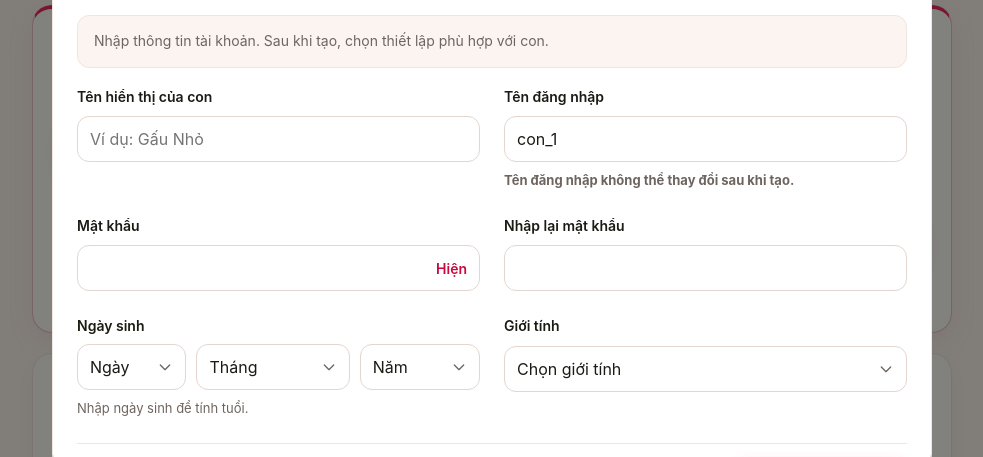
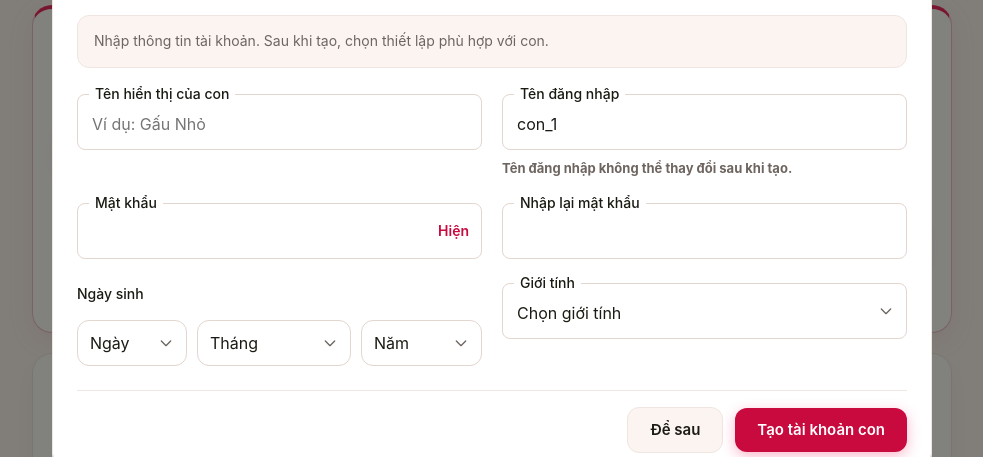
Before and after one commit to gamevui-z/profile-kid, a website: page index.html in a window 1280 px wide. Both pictures are taken after a click on the button "Tạo tài khoản cho con". Shown: the part 310-767 px from the top of the page, without its empty margins (148-1131 px from the left). Drawn offline with Linux system fonts and the light colour scheme.

Commit message:
Unify outlined child account fields and remove input-condition hints

```diff
--- a/index.html
+++ b/index.html
@@ -1340,12 +1340,30 @@
         #child-transfer-dialog input[type=tel],#child-transfer-dialog input[type=text] { min-height:44px; width:100%; }
         #child-transfer-dialog .transfer-note { padding:12px; margin:16px 0; background:var(--bg-muted); border-radius:12px; font-size:var(--text-label); }
 /* Contextual input guidance: keep errors and permanent notices visible. */
-        .form-group .input-guidance { display:none; }
-        .form-group:focus-within .input-guidance { display:block; }
-        .guidance-pointer .input-guidance { display:none !important; }
-        .guidance-pointer .input-guidance.guidance-visible { display:block !important; }
         .confirmation-error { display:block; color:#b42318; font-size:14px; line-height:1.5; margin-top:8px; }
         .confirmation-error:empty { display:none; }
+
+        /* Shared outlined fields across child creation and account settings. */
+        #family-create-form .family-fields,
+        #child-profile-settings .family-fields,
+        #child-password-settings .family-fields { gap:24px 20px; padding-top:8px; }
+        #family-create-form .form-group,
+        #child-profile-settings .form-group,
+        #child-password-settings .form-group { position:relative; margin:0; min-width:0; }
+        #family-create-form .form-group > label,
+        #child-profile-settings .form-group > label,
+        #child-password-settings .form-group > label { position:absolute; z-index:1; top:-10px; left:12px; padding:0 6px; margin:0; background:#fff; font-size:14px; line-height:20px; font-weight:500; }
+        #family-create-form .form-group > input,
+        #family-create-form .family-password-field input,
+        #family-create-form .form-group > select,
+        #child-profile-settings .form-group > input,
+        #child-profile-settings .form-group > select,
+        #child-password-settings input { min-height:56px; border-radius:8px; padding:16px 14px 12px; }
+        #family-create-form .family-password-field input { padding-right:64px; }
+        #family-create-form .field-label,
+        #child-profile-settings .field-label { font-size:14px; font-weight:500; margin-bottom:8px; }
+        .confirmation-error:not(:empty)::before { content:'!'; display:inline-grid; place-items:center; width:16px; height:16px; margin-right:7px; border-radius:50%; background:#b42318; color:white; font-size:12px; font-weight:700; }
+        .field-hint:empty { display:none; }
     </style>
 </head>
 <body>
@@ -1591,7 +1609,7 @@
                         <div class="form-group"><label for="child-edit-gender">Giới tính</label><select id="child-edit-gender"><option value="other">Không tiết lộ</option><option value="male">Nam</option><option value="female">Nữ</option></select></div>
                         <p class="field-hint" style="grid-column:1/-1">Tuổi tự tính từ ngày sinh. Đổi thông tin không tạo tài khoản mới hoặc xóa dữ liệu chơi. Chỉ sửa ngày sinh khi thông tin cũ chưa đúng.</p>
                         </div></details>
-                        <details id="child-password-settings" class="settings-disclosure" style="margin-bottom:16px"><summary><span>Đổi mật khẩu<small>Đặt mật khẩu mới cho tài khoản con</small></span><span aria-hidden="true">＋</span></summary><div class="settings-disclosure-body"><p class="field-hint">Chưa kết nối hệ thống đăng nhập. Thao tác này chỉ kiểm tra mật khẩu, chưa thay đổi mật khẩu thật.</p><div class="family-fields"><div class="form-group"><label for="child-new-password">Mật khẩu mới</label><input id="child-new-password" type="password" autocomplete="new-password" minlength="8" maxlength="64"><span class="field-hint input-guidance">8–64 ký tự; nên dùng cụm từ dài, khó đoán. Không dùng mật khẩu thật tại đây.</span></div><div class="form-group"><label for="child-confirm-password">Nhập lại mật khẩu mới</label><input id="child-confirm-password" type="password" autocomplete="new-password" maxlength="64"></div></div><button id="child-change-password" type="button" class="btn btn-secondary">Kiểm tra đổi mật khẩu</button><p id="child-password-status" role="status" class="field-hint"></p></div></details>
+                        <details id="child-password-settings" class="settings-disclosure" style="margin-bottom:16px"><summary><span>Đổi mật khẩu<small>Đặt mật khẩu mới cho tài khoản con</small></span><span aria-hidden="true">＋</span></summary><div class="settings-disclosure-body"><p class="field-hint">Chưa kết nối hệ thống đăng nhập. Thao tác này chỉ kiểm tra mật khẩu, chưa thay đổi mật khẩu thật.</p><div class="family-fields"><div class="form-group"><label for="child-new-password">Mật khẩu mới</label><input id="child-new-password" type="password" autocomplete="new-password" minlength="8" maxlength="64"></div><div class="form-group"><label for="child-confirm-password">Nhập lại mật khẩu mới</label><input id="child-confirm-password" type="password" autocomplete="new-password" maxlength="64"></div></div><button id="child-change-password" type="button" class="btn btn-secondary">Kiểm tra đổi mật khẩu</button><p id="child-password-status" role="status" class="field-hint"></p></div></details>
                     <section id="child-independent-offer" class="family-notice" hidden aria-labelledby="child-independent-title"><strong id="child-independent-title">Tài khoản đã đủ tuổi chuyển sang tài khoản độc lập</strong><p>Chủ tài khoản cần xác thực số điện thoại riêng trước khi chuyển. Sau chuyển đổi, cha mẹ không còn quyền quản lý.</p><button id="child-transfer-start" type="button" class="btn btn-secondary">Chuyển sang tài khoản độc lập</button><p id="child-transfer-save-hint" class="field-hint" hidden>Lưu thay đổi trước khi chuyển đổi.</p></section>
                         <fieldset>
                             <legend>Hai thiết lập chính</legend>
@@ -1670,11 +1688,11 @@
                 <p id="family-create-intro" class="family-notice">Nhập thông tin tài khoản. Sau khi tạo, chọn thiết lập phù hợp với con.</p>
                 <form id="family-create-form" novalidate autocomplete="off">
                     <div class="family-fields">
-                        <div class="form-group"><label for="family-new-name">Tên hiển thị của con</label><input id="family-new-name" type="text" maxlength="30" required placeholder="Ví dụ: Gấu Nhỏ" aria-describedby="family-name-hint family-create-error"><span id="family-name-hint" class="field-hint input-guidance">Tên hoặc biệt danh dài 2–30 ký tự; có thể dùng tiếng Việt có dấu. Không nhập thông tin liên hệ.</span></div>
-                        <div class="form-group"><label for="family-new-username">Tên đăng nhập</label><input id="family-new-username" type="text" maxlength="24" required spellcheck="false" autocapitalize="none" aria-describedby="family-username-hint family-create-error"><span id="family-username-hint" class="field-hint input-guidance">4–24 ký tự: chữ a–z, số 0–9 hoặc dấu gạch dưới (_), không có khoảng trắng. Không phân biệt chữ hoa, chữ thường.</span><span class="field-hint"><strong>Tên đăng nhập không thể thay đổi sau khi tạo.</strong></span></div>
-                        <div class="form-group"><label for="family-new-password">Mật khẩu</label><div class="family-password-field"><input id="family-new-password" type="password" minlength="8" maxlength="64" autocomplete="new-password" required aria-describedby="family-password-hint family-create-error"><button type="button" id="family-password-toggle" class="family-password-toggle" aria-label="Hiện mật khẩu" aria-pressed="false" aria-controls="family-new-password family-confirm-password">Hiện</button></div><span id="family-password-hint" class="field-hint input-guidance">8–64 ký tự; nên dùng cụm từ dài, khó đoán và riêng cho tài khoản này.</span></div>
+                        <div class="form-group"><label for="family-new-name">Tên hiển thị của con</label><input id="family-new-name" type="text" maxlength="30" required placeholder="Ví dụ: Gấu Nhỏ" aria-describedby="family-create-error"></div>
+                        <div class="form-group"><label for="family-new-username">Tên đăng nhập</label><input id="family-new-username" type="text" maxlength="24" required spellcheck="false" autocapitalize="none" aria-describedby="family-create-error"><span class="field-hint"><strong>Tên đăng nhập không thể thay đổi sau khi tạo.</strong></span></div>
+                        <div class="form-group"><label for="family-new-password">Mật khẩu</label><div class="family-password-field"><input id="family-new-password" type="password" minlength="8" maxlength="64" autocomplete="new-password" required aria-describedby="family-create-error"><button type="button" id="family-password-toggle" class="family-password-toggle" aria-label="Hiện mật khẩu" aria-pressed="false" aria-controls="family-new-password family-confirm-password">Hiện</button></div></div>
                         <div class="form-group"><label for="family-confirm-password">Nhập lại mật khẩu</label><input id="family-confirm-password" type="password" minlength="8" maxlength="64" autocomplete="new-password" required aria-describedby="family-create-error"></div>
-                        <div class="form-group"><span class="field-label">Ngày sinh</span><input id="family-new-dob" type="hidden"><div class="dob-grid" role="group" aria-label="Ngày sinh của con"><select id="family-birth-day" aria-label="Ngày sinh của con" required></select><select id="family-birth-month" aria-label="Tháng sinh của con" required></select><select id="family-birth-year" aria-label="Năm sinh của con" required></select></div><span id="family-child-age" class="field-hint" aria-live="polite">Nhập ngày sinh để tính tuổi.</span></div>
+                        <div class="form-group"><span class="field-label">Ngày sinh</span><input id="family-new-dob" type="hidden"><div class="dob-grid" role="group" aria-label="Ngày sinh của con"><select id="family-birth-day" aria-label="Ngày sinh của con" required></select><select id="family-birth-month" aria-label="Tháng sinh của con" required></select><select id="family-birth-year" aria-label="Năm sinh của con" required></select></div><span id="family-child-age" class="field-hint" aria-live="polite"></span></div>
                         <div class="form-group"><label for="family-new-gender">Giới tính</label><select id="family-new-gender" required><option value="">Chọn giới tính</option><option value="male">Nam</option><option value="female">Nữ</option><option value="other">Không tiết lộ</option></select></div>
                     </div>
 
@@ -2132,7 +2150,7 @@
             document.addEventListener('pointerdown',event=>{
                 if(!event.target.closest('#family-create-form, #family-settings-form'))return;
                 guidancePointer=true;
-                document.querySelectorAll('.input-guidance').forEach(el=>el.classList.toggle('guidance-visible',getComputedStyle(el).display!=='none'));
+
                 document.body.classList.add('guidance-pointer');
             });
             const releaseGuidance=()=>setTimeout(()=>{
@@ -2592,7 +2610,7 @@
                 syncBirth();
                 onboarding.querySelector('#family-recommendations').hidden = true;
                 onboarding.querySelector('#family-preset-warning').hidden = true;
-                onboarding.querySelector('#family-child-age').textContent = 'Nhập ngày sinh để tính tuổi.';
+                onboarding.querySelector('#family-child-age').textContent = '';
                 resetPasswordVisibility();
                 clearCreateError();
                 let sequence = createdChildren.length + 1;
@@ -2734,7 +2752,7 @@
             dob.addEventListener('input', () => {
                 const years = childAge();
 
-                onboarding.querySelector('#family-child-age').textContent = years === null ? 'Nhập ngày sinh hợp lệ của trẻ dưới 18 tuổi.' : 'Tuổi hiện tại: ' + years + ' tuổi.';
+                onboarding.querySelector('#family-child-age').textContent = years === null ? '' : 'Tuổi hiện tại: ' + years + ' tuổi.';
                 onboarding.querySelectorAll('[data-preset]').forEach(button=>button.disabled=years===null);
                 if (years !== null) previewPreset(years < 12 ? 'preschool' : years < 16 ? 'young' : 'teen');
                 else { chosenPreset = null; onboarding.querySelector('#family-apply-preset').disabled = true; onboarding.querySelector('#family-preset-content').textContent = '17 tuổi: cha mẹ tự chọn quy tắc hoặc xem một nhóm tham khảo.'; onboarding.querySelectorAll('[data-preset]').forEach(button => button.setAttribute('aria-pressed','false')); }
@@ -2801,7 +2819,7 @@
                 createForm.reset();
                 onboarding.querySelector('#family-recommendations').hidden = true;
                 onboarding.querySelector('#family-preset-warning').hidden = true;
-                onboarding.querySelector('#family-child-age').textContent = 'Nhập ngày sinh để tính tuổi.';
+                onboarding.querySelector('#family-child-age').textContent = '';
                 resetPasswordVisibility();
                 clearCreateError();
                 document.body.style.overflow = onboardingOverflow;
```
Also changed, not shown: tests/profile.test.cjs (+1 -3 lines).
